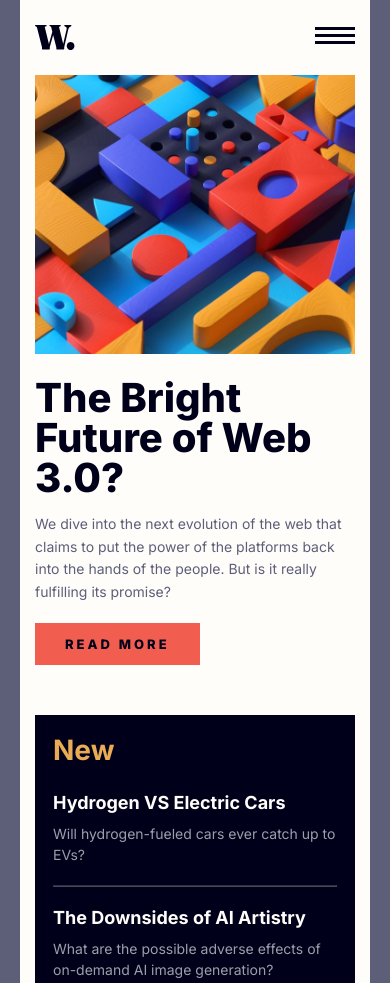
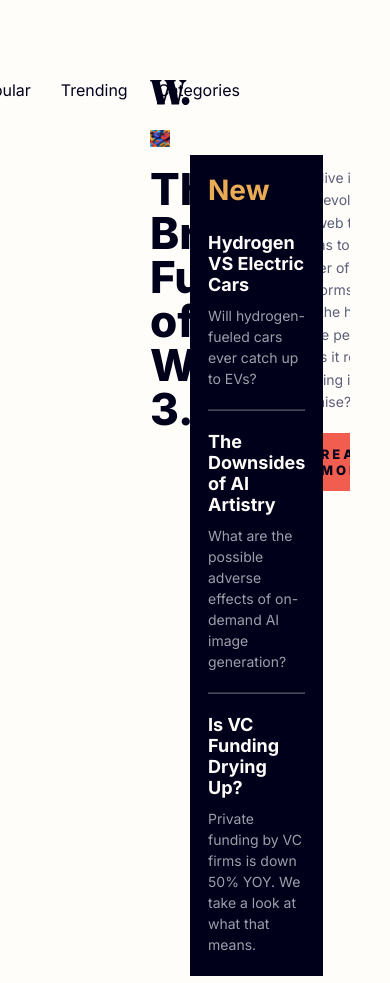
Before and after one commit to faekhatami/news-homepage-main, a plain HTML site: page index.html in a window 390 px wide. Shown: the top 983 px of the page. Drawn offline with Linux system fonts and the light colour scheme.

Commit message:
updatee my own

```diff
--- a/index.html
+++ b/index.html
@@ -27,14 +27,18 @@
         </ul>
       </nav>
     </header>
+    <div class="sections">
       <section class="hero">
         <img src="./assets/images/image-web-3-mobile.jpg" alt="web 3.0 image" class="hero-image">
         <article class="hero-content">
           <h1>The Bright Future of Web 3.0?</h1>
-        <p>We dive into the next evolution of the web that claims to put the power of the platforms back into the hands
+          <div>
+            <p>We dive into the next evolution of the web that claims to put the power of the platforms back into the
+              hands
               of the people. But is it really fulfilling its promise?</p>
+            <a href="#" class="btn-read-more">READ MORE</a>
+          </div>
         </article>
-      <a href="#" class="btn-read-more">READ MORE</a>
       </section>
       <section class="news">
         <h2>New</h2>
@@ -79,6 +83,7 @@
           </div>
         </article>
       </section>
+    </div>
   </main>
   <script src="./script.js"></script>
 </body>
--- a/styles.css
+++ b/styles.css
@@ -69,13 +69,15 @@ header {
     background-color: var(--Off-white);
     border: none;
     text-align: right;
+    position: absolute;
+    right: 20px;
 }
 
 .mobile-nav ul {
     list-style: none;
     display: flex;
     flex-direction: column;
-    gap: 20px;
+    gap: 30px;
     margin-top: 100px;
     font-weight: 400;
 }
@@ -185,3 +187,62 @@ hr {
     font-size: 28px;
     font-weight: 800;
 }
+
+@media (min-width:376px) {
+    .container {
+        max-width: 1440px;
+        padding: 80px 150px;
+    }
+
+    .menu-toggle {
+        display: none;
+    }
+
+    .mobile-nav {
+        display: block;
+        width: auto;
+    }
+
+    .mobile-nav ul {
+        flex-direction: row;
+        gap: 30px;
+        margin-top: 0px;
+        position: absolute;
+        top: 80px;
+        right: 150px;
+    }
+
+    .mobile-nav button {
+        display: none;
+    }
+
+    .sections {
+        display: grid;
+        grid-template-columns: repeat(3, 1fr);
+        grid-template-rows: repeat(3, 1fr);
+        gap: 20px;
+    }
+
+    .hero {
+        grid-area: 1 / 1 / 3 / 3;
+        display: flex;
+        flex-direction: column;
+    }
+
+    .hero-content {
+        display: flex;
+    }
+
+    .hero-content h1 {
+        font-size: 44px;
+    }
+
+    .news {
+        grid-area: 1 / 3 / 3 / 4;
+    }
+
+    .top-stories {
+        grid-area: 3 / 1 / 4 / 4;
+        flex-direction: row;
+    }
+}
```
Lines whose indentation alone changed are shown as unchanged.
